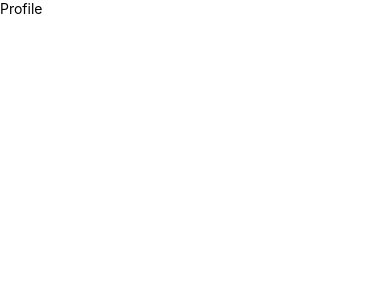
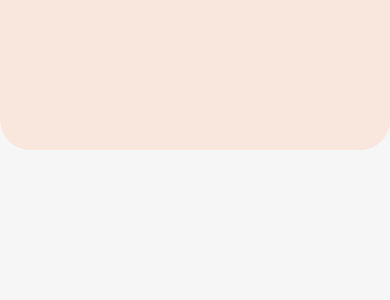
Before and after one commit to sergiopoli77/Alaise, a React Native app: screen / in a window 390 px wide. Shown: the top 300 px of the page. Built offline with nearby package versions, Linux system fonts and the light colour scheme.

Commit message:
menambahkan header profile

```diff
--- a/src/components/atoms/Gap/index.tsx
+++ b/src/components/atoms/Gap/index.tsx
@@ -1,5 +1,5 @@
-import {StyleSheet, Text, View} from 'react-native';
 import React from 'react';
+import {StyleSheet, View} from 'react-native';
 
 const Gap = ({height}) => {
   return <View style={styles.gap(height)} />;
--- /dev/null
+++ b/src/components/molecules/HeaderProfile/index.tsx
@@ -0,0 +1,19 @@
+import { StyleSheet, View } from 'react-native';
+import React from 'react';
+
+const HeaderProfile = () => {
+  return (
+    <View style={styles.container} />
+  );
+};
+
+export default HeaderProfile;
+
+const styles = StyleSheet.create({
+  container: {
+    height: 150,
+    backgroundColor: '#F9E7DD',
+    borderBottomLeftRadius: 30,
+    borderBottomRightRadius: 30,
+  },
+});
--- a/src/pages/Profile/index.tsx
+++ b/src/pages/Profile/index.tsx
@@ -1,14 +1,24 @@
-import { StyleSheet, Text, View } from 'react-native'
-import React from 'react'
+import {StyleSheet, Text, View} from 'react-native';
+import React from 'react';
+import HeaderProfile from '../../components/molecules/HeaderProfile';
 
 const Profile = () => {
   return (
-    <View>
-      <Text>Profile</Text>
+    <View style={styles.page}>
+      <HeaderProfile />
     </View>
-  )
-}
+  );
+};
 
-export default Profile
+export default Profile;
 
-const styles = StyleSheet.create({})
+const styles = StyleSheet.create({
+  page: {
+    flex: 1,
+    backgroundColor: '#F6F6F6',
+  },
+  menuWrapper: {
+    marginTop: 24,
+    marginHorizontal: 24,
+  },
+});
```
Also changed, not shown: src/components/atoms/Button/index.tsx (+26 -0 lines), src/components/molecules/Header/index.tsx (+24 -0 lines), src/components/molecules/TextInput/index.tsx (+27 -0 lines).
